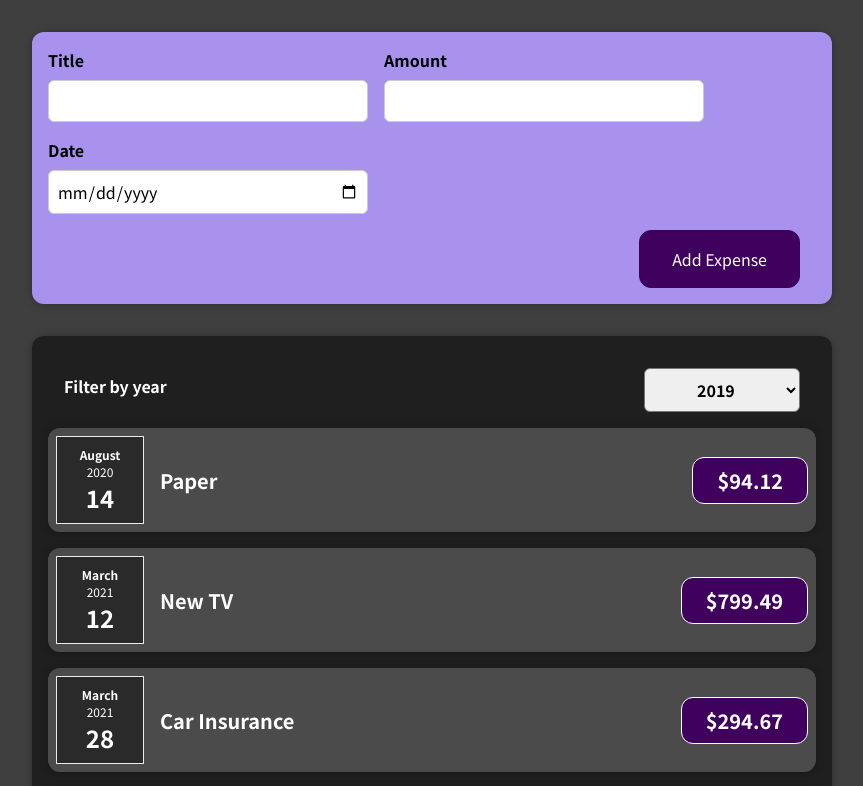
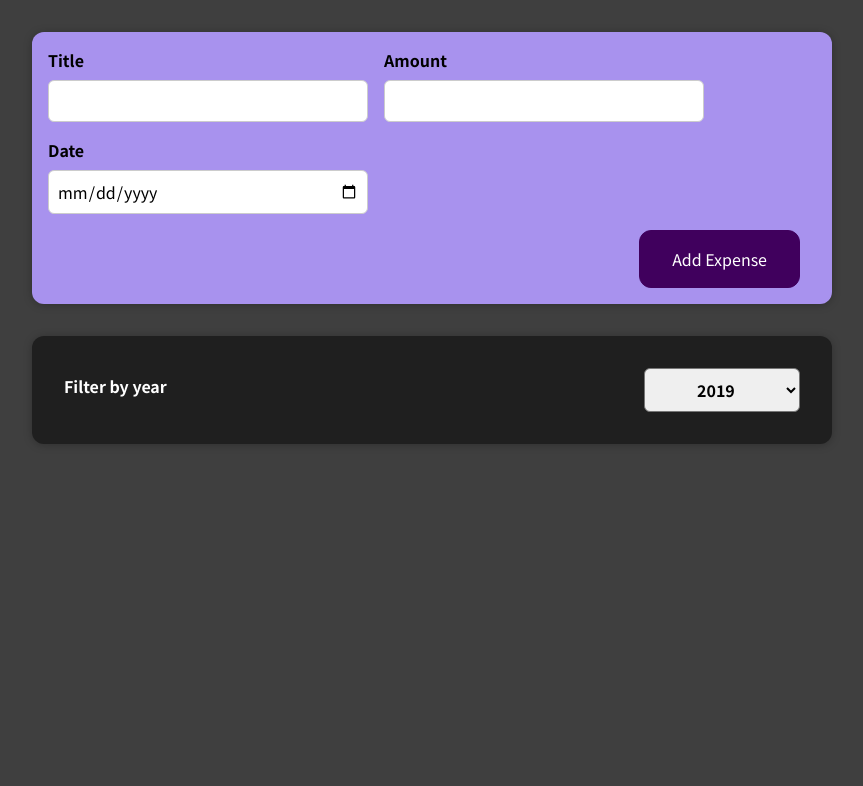
Before and after one commit to hira-iqbal/react_complete_guide, a React (Create React App) app: page / in a window 1280 px wide. Shown: the top 786 px of the page, without its empty margins (208-1071 px from the left). Built offline with nearby package versions, Linux system fonts and the light colour scheme.

Commit message:
Assignment 3: Working with lists

```diff
--- a/src/components/expenses/Expenses.js
+++ b/src/components/expenses/Expenses.js
@@ -12,11 +12,15 @@ const Expenses = (props)=>{
     setFilteredYear(selectedYear);
   };
 
+  const filteredExpenses = props.items.filter(expense  => {
+    return expense.date.getFullYear().toString() === filteredYear;
+  });
+
   return (
     <div>
       <Card className="expenses">
         <ExpenseFilter selected={filteredYear} onYearChange={YearChangeHandler} />
-        {props.items.map((expense )=>
+        {filteredExpenses.map((expense )=>
           (<ExpenseItem
             key={expense.id}
             title={expense.title}
```
